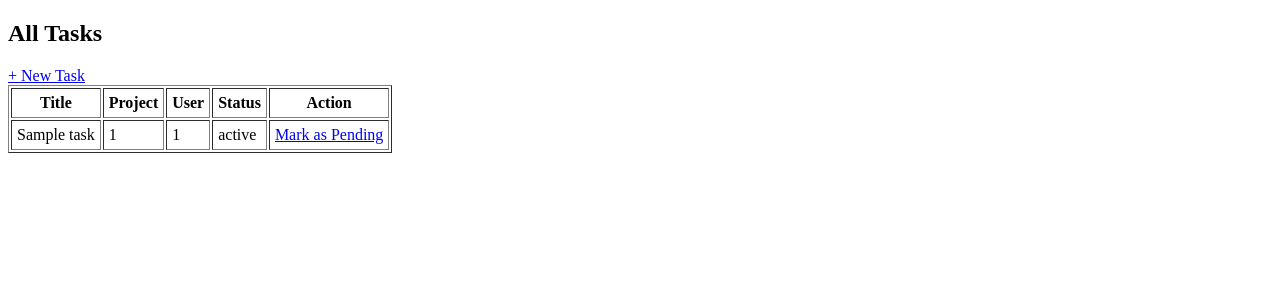
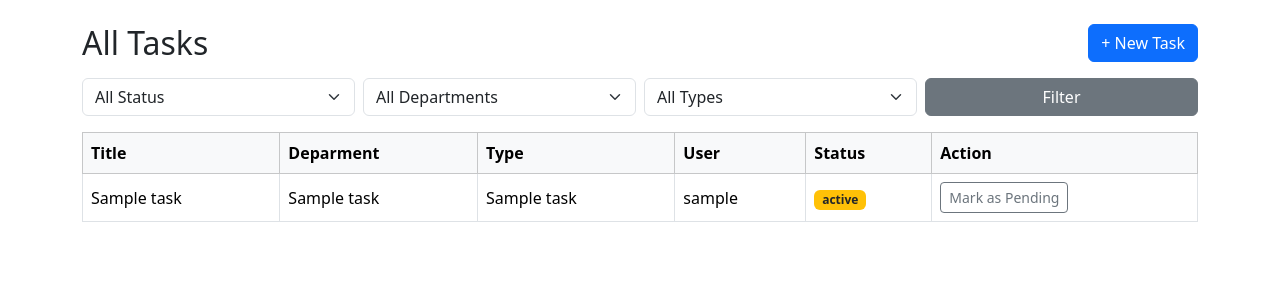
Before and after one commit to tapobhoomisamir/DPPTaskManager, a CodeIgniter 4 app: the page made by webapp/taskmanager/app/Views/tasks/index.php in a window 1280 px wide. Shown: the top 300 px of the page. Run offline with PHP 8.4 and a stand-in for CodeIgniter, Linux system fonts and the light colour scheme; the template is opened without the code that fills it: most values are stand-ins (such as "Sample title", 1, 10 or a date in 2020); some libraries are stand-ins or nearby versions.

Commit message:
Updated the task API and index.php

```diff
--- a/webapp/taskmanager/app/Views/tasks/index.php
+++ b/webapp/taskmanager/app/Views/tasks/index.php
@@ -2,31 +2,85 @@
 <html>
 <head>
     <title>Task List</title>
+    <meta name="viewport" content="width=device-width, initial-scale=1">
+    <!-- Bootstrap CSS CDN -->
+    <link href="https://cdn.jsdelivr.net/npm/bootstrap@5.3.2/dist/css/bootstrap.min.css" rel="stylesheet">
 </head>
 <body>
-<h2>All Tasks</h2>
-<a href="<?= base_url('tasks/create') ?>">+ New Task</a>
-<table border="1" cellpadding="5">
+<div class="container py-4">
+    <div class="d-flex justify-content-between align-items-center mb-3">
+        <h2 class="mb-0">All Tasks</h2>
+        <a href="<?= base_url('tasks/create') ?>" class="btn btn-primary">+ New Task</a>
+    </div>
+    <!-- Filter Form -->
+    <form method="get" class="row g-2 mb-3">
+        <div class="col-12 col-md-3">
+            <select name="status" class="form-select">
+                <option value="">All Status</option>
+                <option value="Pending" <?= isset($_GET['status']) && $_GET['status'] === 'Pending' ? 'selected' : '' ?>>Pending</option>
+                <option value="Completed" <?= isset($_GET['status']) && $_GET['status'] === 'Completed' ? 'selected' : '' ?>>Completed</option>
+            </select>
+        </div>
+        <div class="col-12 col-md-3">
+            <select name="department_id" class="form-select">
+                <option value="">All Departments</option>
+                <?php foreach($departments as $dept): ?>
+                    <option value="<?= $dept['id'] ?>" <?= isset($_GET['department_id']) && $_GET['department_id'] == $dept['id'] ? 'selected' : '' ?>>
+                        <?= esc($dept['name']) ?>
+                    </option>
+                <?php endforeach; ?>
+            </select>
+        </div>
+        <div class="col-12 col-md-3">
+            <select name="tasktype_id" class="form-select">
+                <option value="">All Types</option>
+                <?php foreach($tasktypes as $type): ?>
+                    <option value="<?= $type['id'] ?>" <?= isset($_GET['tasktype_id']) && $_GET['tasktype_id'] == $type['id'] ? 'selected' : '' ?>>
+                        <?= esc($type['name']) ?>
+                    </option>
+                <?php endforeach; ?>
+            </select>
+        </div>
+        <div class="col-12 col-md-3">
+            <button type="submit" class="btn btn-secondary w-100">Filter</button>
+        </div>
+    </form>
+    <div class="table-responsive">
+        <table class="table table-bordered table-hover align-middle">
+            <thead class="table-light">
                 <tr>
                     <th>Title</th>
-        <th>Project</th>
+                    <th>Deparment</th>
+                    <th>Type</th>
                     <th>User</th>
                     <th>Status</th>
                     <th>Action</th>
                 </tr>
+            </thead>
+            <tbody>
                 <?php foreach($tasks as $task): ?>
                 <tr>
-        <td><?= $task['title'] ?></td>
-        <td><?= $task['project_id'] ?></td>
-        <td><?= $task['user_id'] ?></td>
-        <td><?= $task['status'] ?></td>
+                    <td><?= esc($task['title']) ?></td>
+                    <td><?= esc($task['department_name']) ?></td>
+                    <td><?= esc($task['tasktype_name']) ?></td>
+                    <td><?= esc($task['user_name']) ?></td>
                     <td>
-            <a href="<?= base_url('tasks/updateStatus/'.$task['id']) ?>">
+                        <span class="badge <?= $task['status'] === 'Completed' ? 'bg-success' : 'bg-warning text-dark' ?>">
+                            <?= esc($task['status']) ?>
+                        </span>
+                    </td>
+                    <td>
+                        <a href="<?= base_url('tasks/updateStatus/'.$task['id']) ?>" class="btn btn-sm btn-outline-secondary">
                             Mark as <?= $task['status'] === 'Pending' ? 'Completed' : 'Pending' ?>
                         </a>
                     </td>
                 </tr>
                 <?php endforeach; ?>
+            </tbody>
         </table>
+    </div>
+</div>
+<!-- Bootstrap JS CDN (optional, for interactive components) -->
+<script src="https://cdn.jsdelivr.net/npm/bootstrap@5.3.2/dist/js/bootstrap.bundle.min.js"></script>
 </body>
 </html>
```
Also changed, not shown: webapp/taskmanager/app/Controllers/Api/TaskApi.php (+20 -3 lines), webapp/taskmanager/app/Controllers/Task.php (+16 -2 lines), webapp/taskmanager/app/Models/TaskModel.php (+18 -4 lines). Lines whose indentation alone changed are shown as unchanged.
